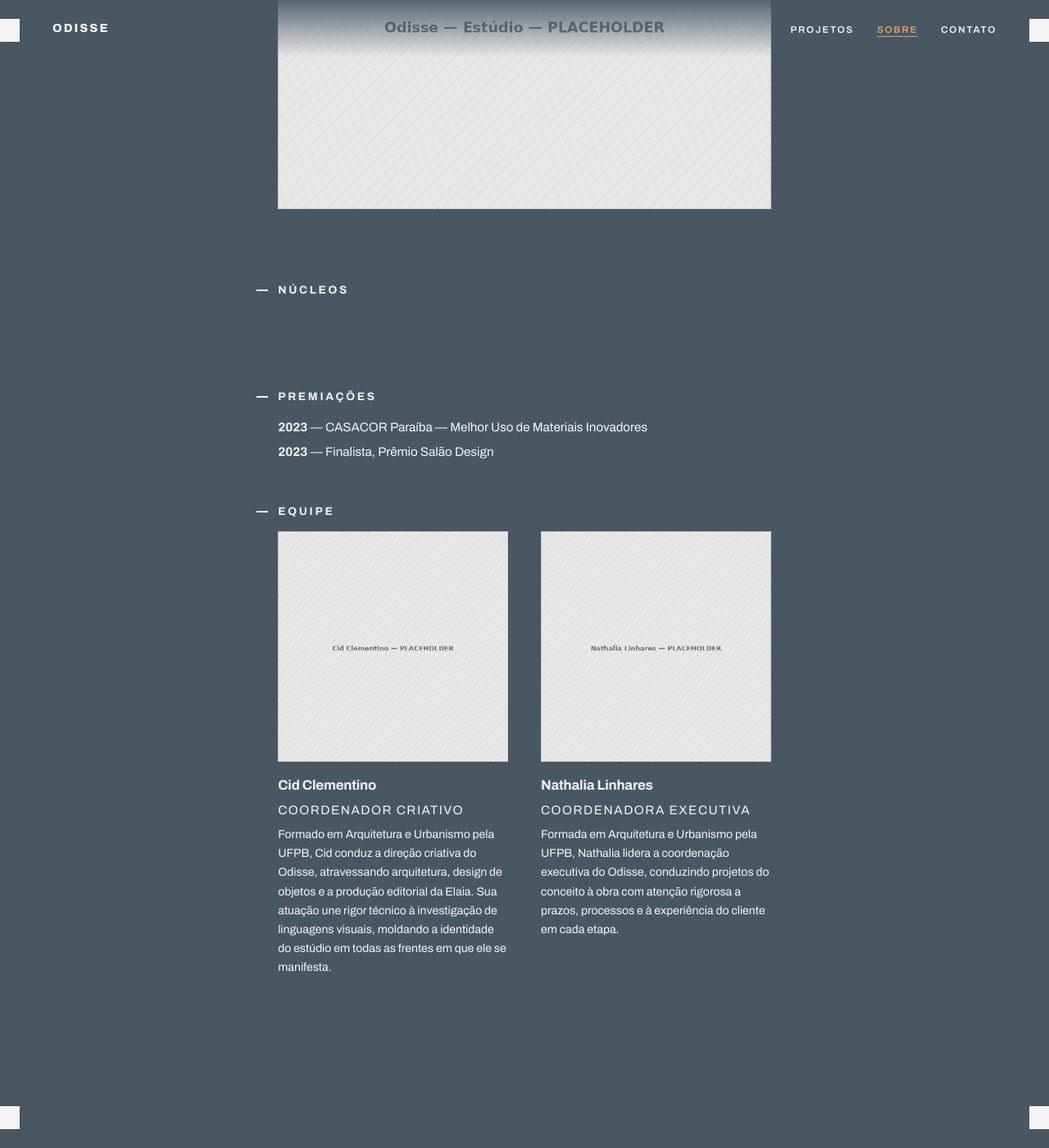
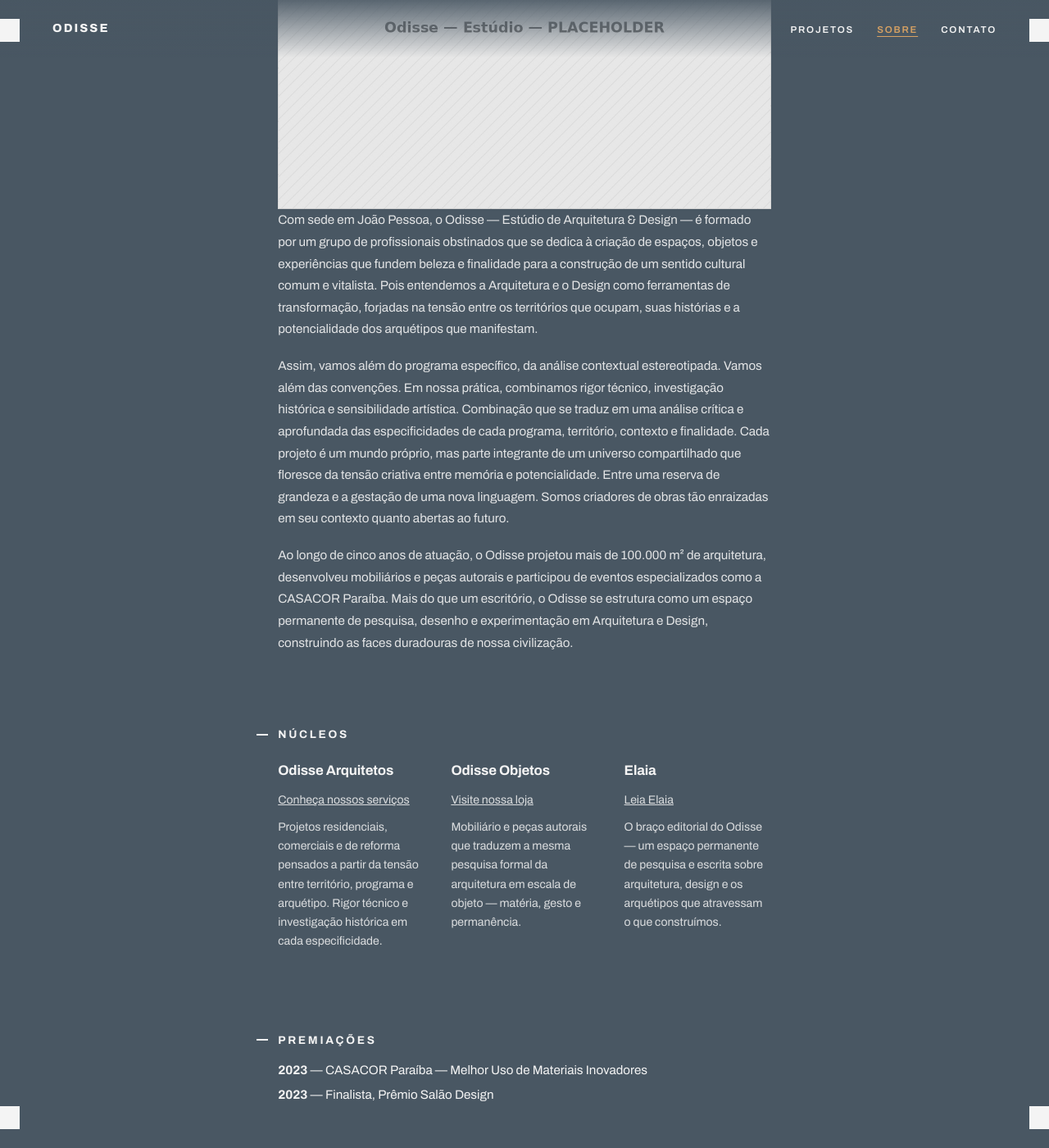
Before and after one commit to cidclementino/portfolio-odisse, a Jekyll site: the page built from sobre.html, in a window 1280 px wide and 1400 px high, scrolled down 378 px. Shown: the whole window at 82% size. Built offline with Jekyll 4.4.1, drawn with Linux system fonts in a browser that asks for light colours.

Commit message:
Update sobre.yml

```diff
--- a/_data/sobre.yml
+++ b/_data/sobre.yml
@@ -1,5 +1,65 @@
 # Dados da página Sobre — editar aqui, sem precisar mexer em HTML.
 # Usado em sobre.html via site.data.sobre.*
+
+# Um item da lista = um parágrafo da descrição geral do estúdio
+descricao:
+  - >
+    Com sede em João Pessoa, o Odisse — Estúdio de Arquitetura & Design —
+    é formado por um grupo de profissionais obstinados que se dedica à
+    criação de espaços, objetos e experiências que fundem beleza e
+    finalidade para a construção de um sentido cultural comum e vitalista.
+    Pois entendemos a Arquitetura e o Design como ferramentas de
+    transformação, forjadas na tensão entre os territórios que ocupam,
+    suas histórias e a potencialidade dos arquétipos que manifestam.
+  - >
+    Assim, vamos além do programa específico, da análise contextual
+    estereotipada. Vamos além das convenções. Em nossa prática,
+    combinamos rigor técnico, investigação histórica e sensibilidade
+    artística. Combinação que se traduz em uma análise crítica e
+    aprofundada das especificidades de cada programa, território,
+    contexto e finalidade. Cada projeto é um mundo próprio, mas parte
+    integrante de um universo compartilhado que floresce da tensão
+    criativa entre memória e potencialidade. Entre uma reserva de
+    grandeza e a gestação de uma nova linguagem. Somos criadores de
+    obras tão enraizadas em seu contexto quanto abertas ao futuro.
+  - >
+    Ao longo de cinco anos de atuação, o Odisse projetou mais de
+    100.000 m² de arquitetura, desenvolveu mobiliários e peças autorais e
+    participou de eventos especializados como a CASACOR Paraíba. Mais do
+    que um escritório, o Odisse se estrutura como um espaço permanente de
+    pesquisa, desenho e experimentação em Arquitetura e Design,
+    construindo as faces duradouras de nossa civilização.
+
+# Os três núcleos do estúdio. "interno: true" faz o link passar pelo
+# relative_url do Jekyll (páginas do próprio site); "interno: false" usa
+# a URL exatamente como está escrita (links externos, ou "#" placeholder).
+nucleos:
+  - nome: "Odisse Arquitetos"
+    link_texto: "Conheça nossos serviços"
+    link_url: "/index.html"
+    interno: true
+    descricao: >
+      Projetos residenciais, comerciais e de reforma pensados a partir da
+      tensão entre território, programa e arquétipo. Rigor técnico e
+      investigação histórica em cada especificidade.
+
+  - nome: "Odisse Objetos"
+    link_texto: "Visite nossa loja"
+    link_url: "#"
+    interno: false
+    descricao: >
+      Mobiliário e peças autorais que traduzem a mesma pesquisa formal da
+      arquitetura em escala de objeto — matéria, gesto e permanência.
+
+  - nome: "Elaia"
+    link_texto: "Leia Elaia"
+    link_url: "https://odisse.substack.com"
+    interno: false
+    externo: true
+    descricao: >
+      O braço editorial do Odisse — um espaço permanente de pesquisa e
+      escrita sobre arquitetura, design e os arquétipos que atravessam o
+      que construímos.
 
 # Prêmios e reconhecimentos do estúdio
 premiacoes:
```
